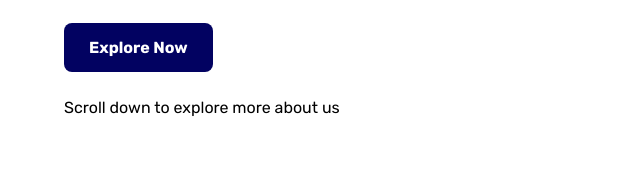
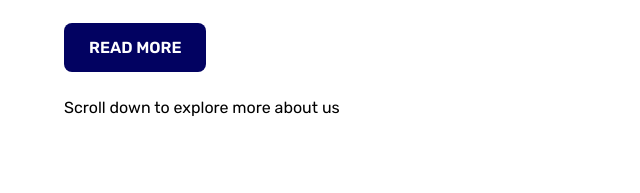
Before and after one commit to MdTasib/Mission-2022, a plain HTML site: page index.html in a window 1280 px wide. Shown: the part 301-494 px from the top of the page, 0-640 px from the left. Drawn offline with Linux system fonts and the light colour scheme.

Commit message:
assignment done

```diff
--- a/css/style.css
+++ b/css/style.css
@@ -42,9 +42,10 @@ body {
 	border-radius: 8px;
 	margin: 10px 0px;
 	padding: 15px 25px;
-	font-weight: 700;
+	font-weight: 600;
 	display: inline-block;
 	transition: all 0.5s;
+	text-transform: uppercase;
 }
 
 .btn:hover {
--- a/index.html
+++ b/index.html
@@ -28,7 +28,7 @@
 							many days is to be a web developer. So I work hard to make it
 							happen. By 2022, the only goal is to become a web developer.
 						</p>
-						<a class="btn" href="#">Explore Now</a>
+						<a class="btn" href="#">Read More</a>
 						<p>Scroll down to explore more about us</p>
 					</div>
 					<div class="col-2 top-banner-img">
```
